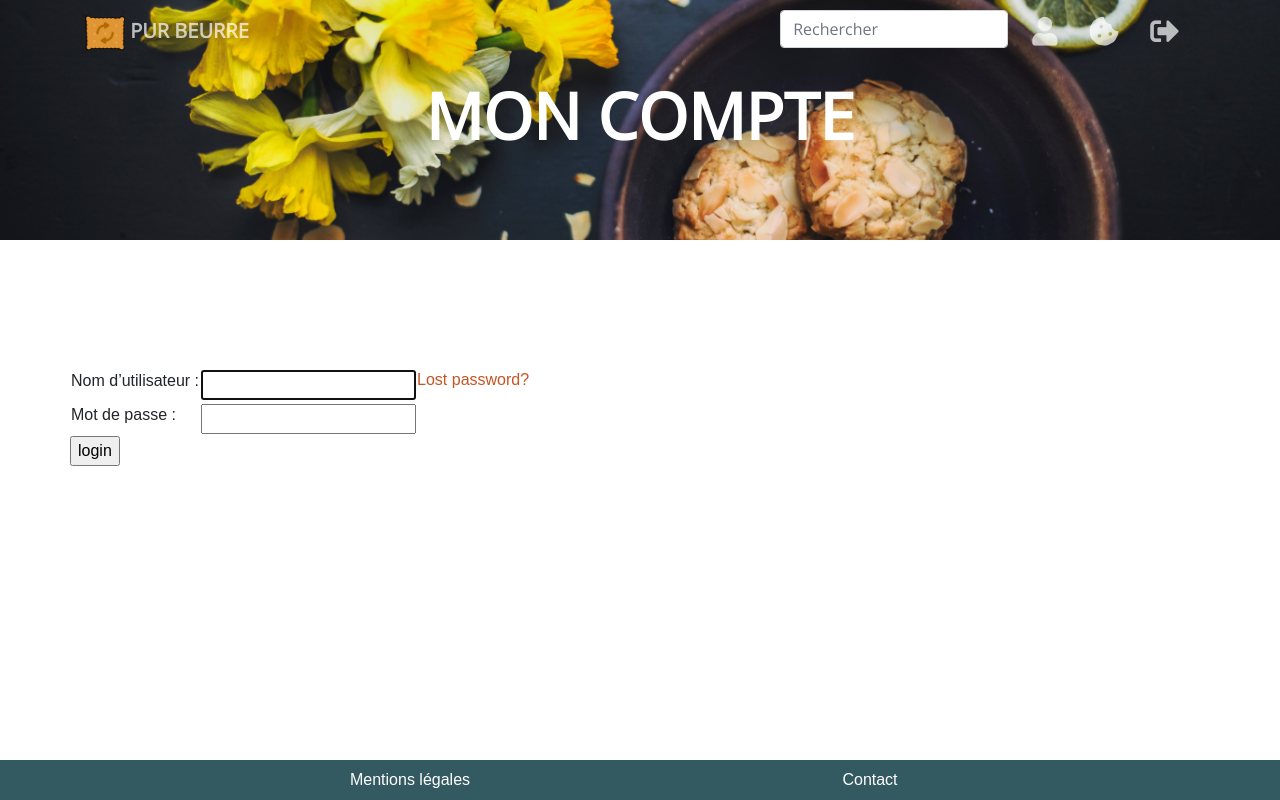
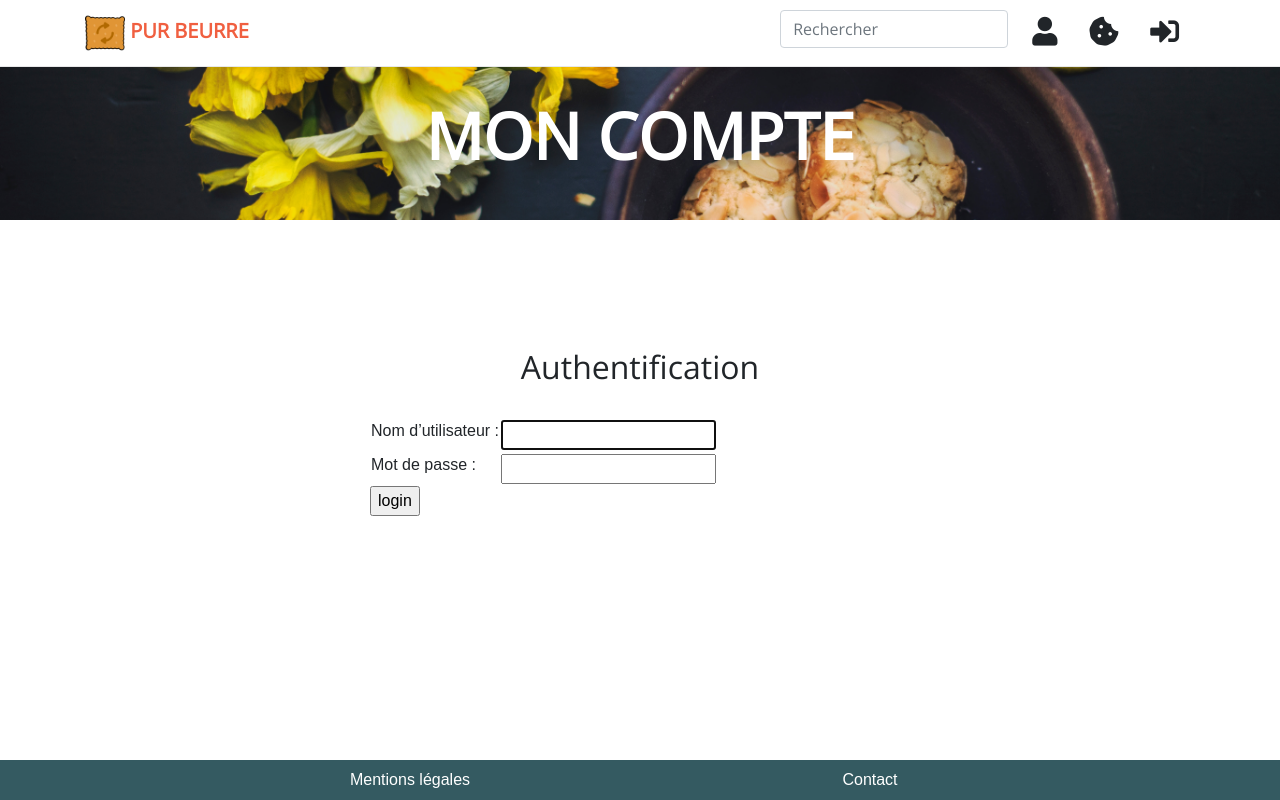
Before and after one commit to Nels885/pur_beurre, a Django app: page /app/login/ in a window 1280 px wide. Run offline with Django 3.2, Linux system fonts and the light colour scheme; some libraries are stand-ins or nearby versions; some web fonts are replaced.

Commit message:
Add authentification and edit CSS custom

```diff
--- a/app/static/app/css/custom.css
+++ b/app/static/app/css/custom.css
@@ -8,6 +8,7 @@
 
 body {
     font-family: "Scope One", sans-serif;
+    padding-top: 60px;
 }
 
 hr {
@@ -48,8 +49,8 @@ h6 {
 }
 
 .masthead.butter {
-    height: 30vh;
-    min-height: 200px;
+    height: 20vh;
+    min-height: 90px;
     padding-top: 0;
     padding-bottom: 0;
 }
@@ -58,8 +59,54 @@ section#contact {
     padding: 2rem 0;
 }
 
-/*
+@media (min-width: 992px) {
     #mainNav {
-    border-bottom: 1px solid rgba(33,37,41,.1);
+        border-bottom: 1px solid rgba(33, 37, 41, .1);
         background-color: #fff;
-}*/
+    }
+
+    #mainNav .navbar-brand {
+        color: #F05F40;
+    }
+
+    #mainNav .navbar-brand:focus, #mainNav .navbar-brand:hover {
+        color: #f05f40;
+    }
+
+    #mainNav .navbar-nav > li.nav-item > a.nav-link {
+        padding: 0.5rem 1rem;
+    }
+
+    #mainNav .navbar-nav > li.nav-item > a.nav-link,
+    #mainNav .navbar-nav > li.nav-item > a.nav-link:focus {
+        color: #212529;
+    }
+
+    #mainNav .navbar-nav > li.nav-item > a.nav-link:hover,
+    #mainNav .navbar-nav > li.nav-item > a.nav-link:focus:hover {
+        color: #F05F40;
+    }
+
+    #mainNav.navbar-shrink {
+        border-bottom: 1px solid rgba(33, 37, 41, 0.1);
+        background-color: #fff;
+    }
+
+    #mainNav.navbar-shrink .navbar-brand {
+        color: #F05F40;
+    }
+
+    #mainNav.navbar-shrink .navbar-brand:focus, #mainNav.navbar-shrink .navbar-brand:hover {
+        color: #f05f40;
+    }
+
+    #mainNav.navbar-shrink .navbar-nav > li.nav-item > a.nav-link,
+    #mainNav.navbar-shrink .navbar-nav > li.nav-item > a.nav-link:focus {
+        color: #212529;
+    }
+
+    #mainNav.navbar-shrink .navbar-nav > li.nav-item > a.nav-link:hover,
+    #mainNav.navbar-shrink .navbar-nav > li.nav-item > a.nav-link:focus:hover {
+        color: #F05F40;
+    }
+}
--- a/app/templates/app/base.html
+++ b/app/templates/app/base.html
@@ -51,7 +51,7 @@
                     </form>
                 </li>
                 <li class="nav-item">
-                    <a class="nav-link js-scroll-trigger" href="{% url 'app:login' %}">
+                    <a class="nav-link js-scroll-trigger" href="{% url 'app:account' %}">
                         <span class="sr-only">Mon compte</span>
                         <i class="fas fa-user fa-2x" aria-hidden="true"></i>
                     </a>
@@ -63,10 +63,17 @@
                     </a>
                 </li>
                 <li class="nav-item">
-                    <a class="nav-link js-scroll-trigger" href="/">
-                        <span class="sr-only">Déconnexion</span>
-                        <i class="fas fa-sign-out-alt fa-2x" aria-hidden="true"></i>
-                    </a>
+                    {% if user.is_authenticated %}
+                        <a class="nav-link js-scroll-trigger" href="{% url 'app:logout' %}">
+                            <span class="sr-only">Déconnexion</span>
+                            <i class="fas fa-sign-out-alt fa-2x" aria-hidden="true"></i>
+                        </a>
+                    {%  else %}
+                        <a class="nav-link js-scroll-trigger" href="{% url 'app:login' %}">
+                            <span class="sr-only">Connexion</span>
+                            <i class="fas fa-sign-in-alt fa-2x" aria-hidden="true"></i>
+                        </a>
+                    {% endif %}
                 </li>
             </ul>
         </div>
--- a/app/templates/app/login.html
+++ b/app/templates/app/login.html
@@ -17,13 +17,17 @@
     <section id="login">
         <div class="container">
             <div class="row">
+                <div class="col-lg-6 mx-auto">
+                    <h2 class="text-center">Authentification</h2>
+                    <br>
                     {% if form.errors %}
                         <p>Votre nom d'utilisateur et votre mot de passe ne correspondent pas. Veuillez réessayer.</p>
                     {% endif %}
 
                     {% if next %}
                         {% if user.is_authenticated %}
-                        <p>Votre compte n'a pas accès à cette page. Pour continuer, connectez-vous avec un compte ayant
+                            <p>Votre compte n'a pas accès à cette page. Pour continuer, connectez-vous avec un compte
+                                ayant
                                 accès.</p>
                         {% else %}
                             <p>Veuillez vous connecter pour voir cette page.</p>
@@ -46,9 +50,7 @@
                         <input type="submit" value="login">
                         <input type="hidden" name="next" value="{{ next }}">
                     </form>
-
-                {# Assumes you setup the password_reset view in your URLconf #}
-                <p><a href="/">Lost password?</a></p>
+                </div>
             </div>
         </div>
     </section>
--- a/app/urls.py
+++ b/app/urls.py
@@ -7,6 +7,7 @@ app_name = "app"
 urlpatterns = [
     path('results/', views.results, name="results"),
     path('food/', views.food, name="food"),
+    path('account/', views.account, name="account"),
     path('login/', auth_views.LoginView.as_view(template_name='app/login.html'), name="login"),
-    path('logout/', views.logout, name="logout"),
+    path('logout/', auth_views.LogoutView.as_view(), name="logout"),
 ]
--- a/app/views.py
+++ b/app/views.py
@@ -23,9 +23,3 @@ def food(request):
 
 def account(request):
     return render(request, 'app/account.html')
-
-
-def logout(request):
-    if request.user.is_authenticated:
-        logout(request)
-    return render(request, 'app/index.html')
--- a/pur_beurre/settings.py
+++ b/pur_beurre/settings.py
@@ -127,4 +127,7 @@ USE_TZ = True
 
 STATIC_URL = '/static/'
 
+LOGIN_REDIRECT_URL = '/app/account/'
+LOGOUT_REDIRECT_URL = '/'
+
 INTERNAL_IPS = ['127.0.0.1']
```
Also changed, not shown: app/templates/app/account.html (+15 -2 lines). Lines whose indentation alone changed are shown as unchanged.
